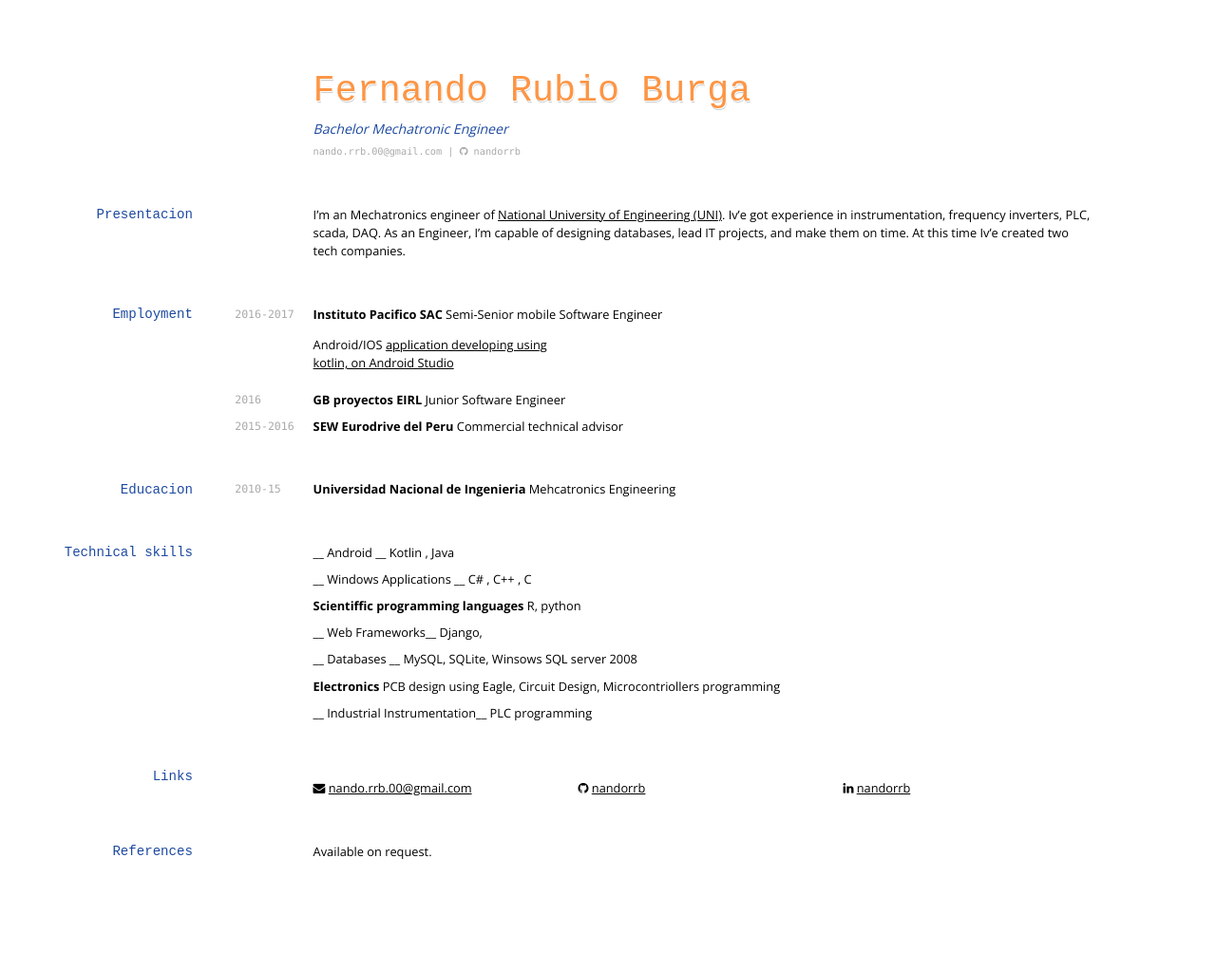
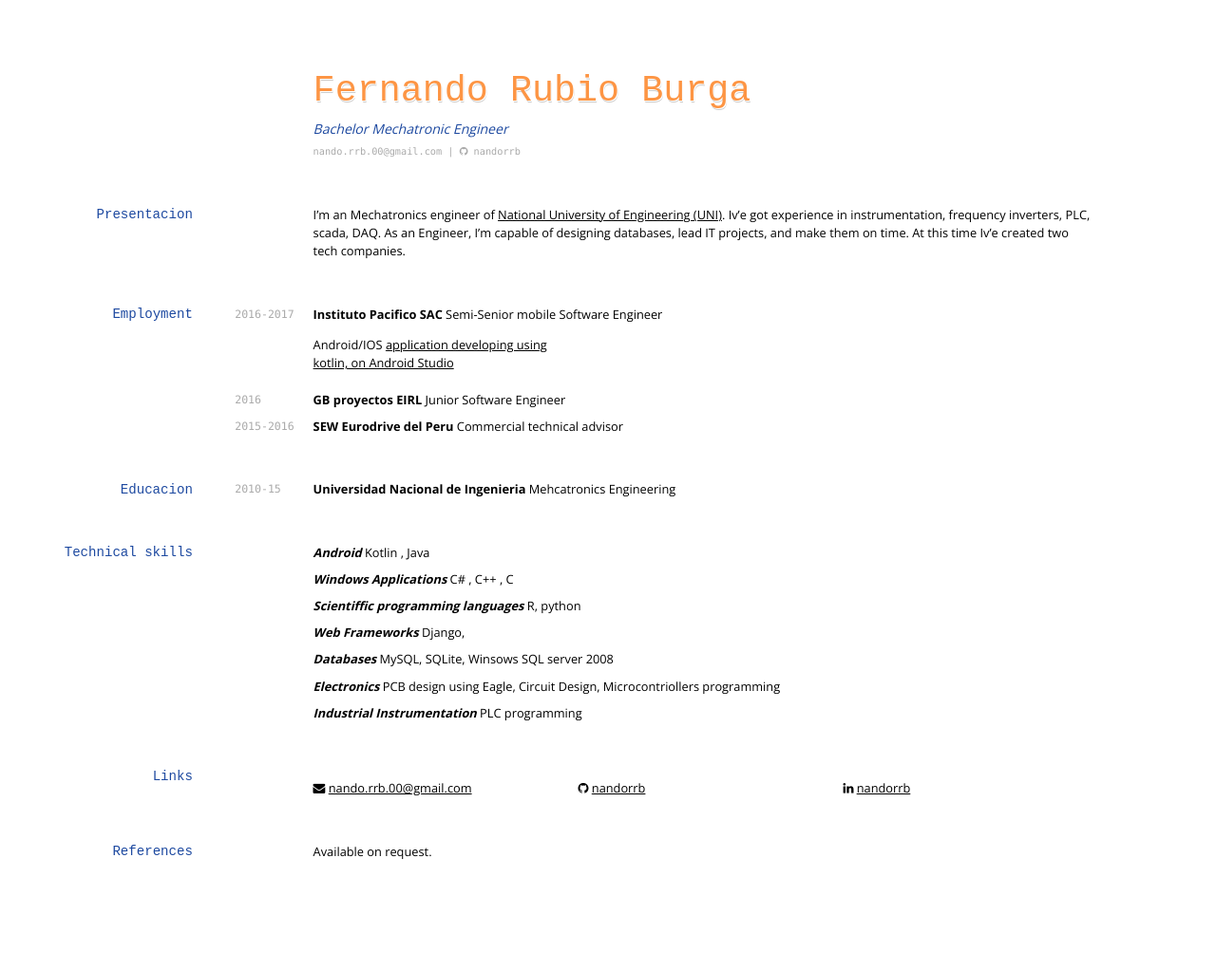
Before and after one commit to nandorrb/about, a Jekyll site: the page built from index.md, in a window 1280 px wide. Shown: the whole page at 95% size. Built offline with Jekyll 4.4.1, drawn with Linux system fonts in a browser that asks for light colours; nearby versions of some CDN libraries.

```diff
--- a/index.md
+++ b/index.md
@@ -38,19 +38,19 @@ __Universidad Nacional de Ingenieria__ Mehcatronics Engineering
 
 ## Technical skills
 
-__ Android __ Kotlin , Java
+***Android*** Kotlin , Java
 
-__ Windows Applications __ C# ,  C++ ,  C
+***Windows Applications*** C# ,  C++ ,  C
 
-__Scientiffic programming languages__   R,  python
+***Scientiffic programming languages***   R,  python
 
-__ Web Frameworks__  Django,
+***Web Frameworks***  Django,
 
-__ Databases __  MySQL,   SQLite,   Winsows SQL server 2008
+***Databases***  MySQL,   SQLite,   Winsows SQL server 2008
 
-__Electronics__   PCB design using Eagle,   Circuit Design,   Microcontriollers programming
+***Electronics***   PCB design using Eagle,   Circuit Design,   Microcontriollers programming
 
-__ Industrial Instrumentation__   PLC programming
+***Industrial Instrumentation***   PLC programming
 
 
 
```
